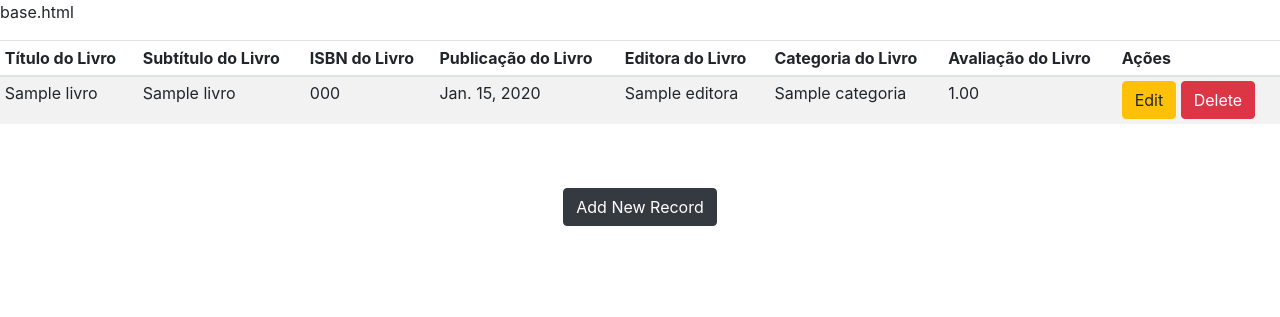
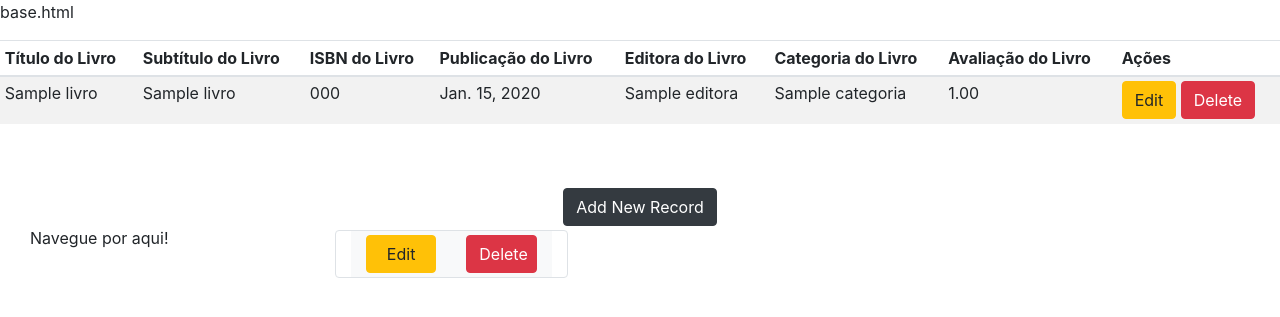
Before and after one commit to MsPatronum/BibliotecaMais, a Django app: page /listar/ in a window 1280 px wide. Shown: the top 317 px of the page. Run offline with Django 3.2, Linux system fonts and the light colour scheme; tables that the repository leaves empty hold one stand-in row (values such as "Sample post"); some libraries are stand-ins or nearby versions.

Commit message:
Signed-off-by:

```diff
--- a/BibliotecaMais/BiblioLivros/templates/mostrar.html
+++ b/BibliotecaMais/BiblioLivros/templates/mostrar.html
@@ -54,4 +54,36 @@
     <br>
     <br>
     <center><a class="btn btn-dark" href="/criar" class="btn btn-primary">Add New Record</a></center>
+    <div class="col-sm-12">
+        <div class="row">
+            <div class="col-sm-3">
+                <div class="container-fluid">
+                    <p>Navegue por aqui!</p>
+                </div>
+            </div>
+            <div class="col-sm-9">
+                <div class="container-fluid">
+                    <div class="row">
+
+                        {% for livro in object_list %}
+                            <div class="col-lg-4 col-md-6 col-sm-12 col-xl-3 my-1 border rounded">
+                                <div class="container-fluid bg-light">
+                                <!-- BOTÕES -->
+                                <div class="row">
+                                    <div class="col-md-6">
+                                        <a class="btn btn-warning btn-block my-1" href="/editar/{{ livro.id }}">Edit</a>
+                                    </div>
+                                    <div class="col-md-6">
+                                        <a class="btn btn-danger btn-block my-1" href="/deletar/{{ livro.id }}">Delete</a>
+                                    </div>
+                                </div>
+                            </div>
+                            </div>
+                        {% endfor %}
+
+                    </div>
+                </div>
+            </div>
+        </div>
+    </div>
 {% endblock %}
```
Lines whose indentation alone changed are shown as unchanged.
